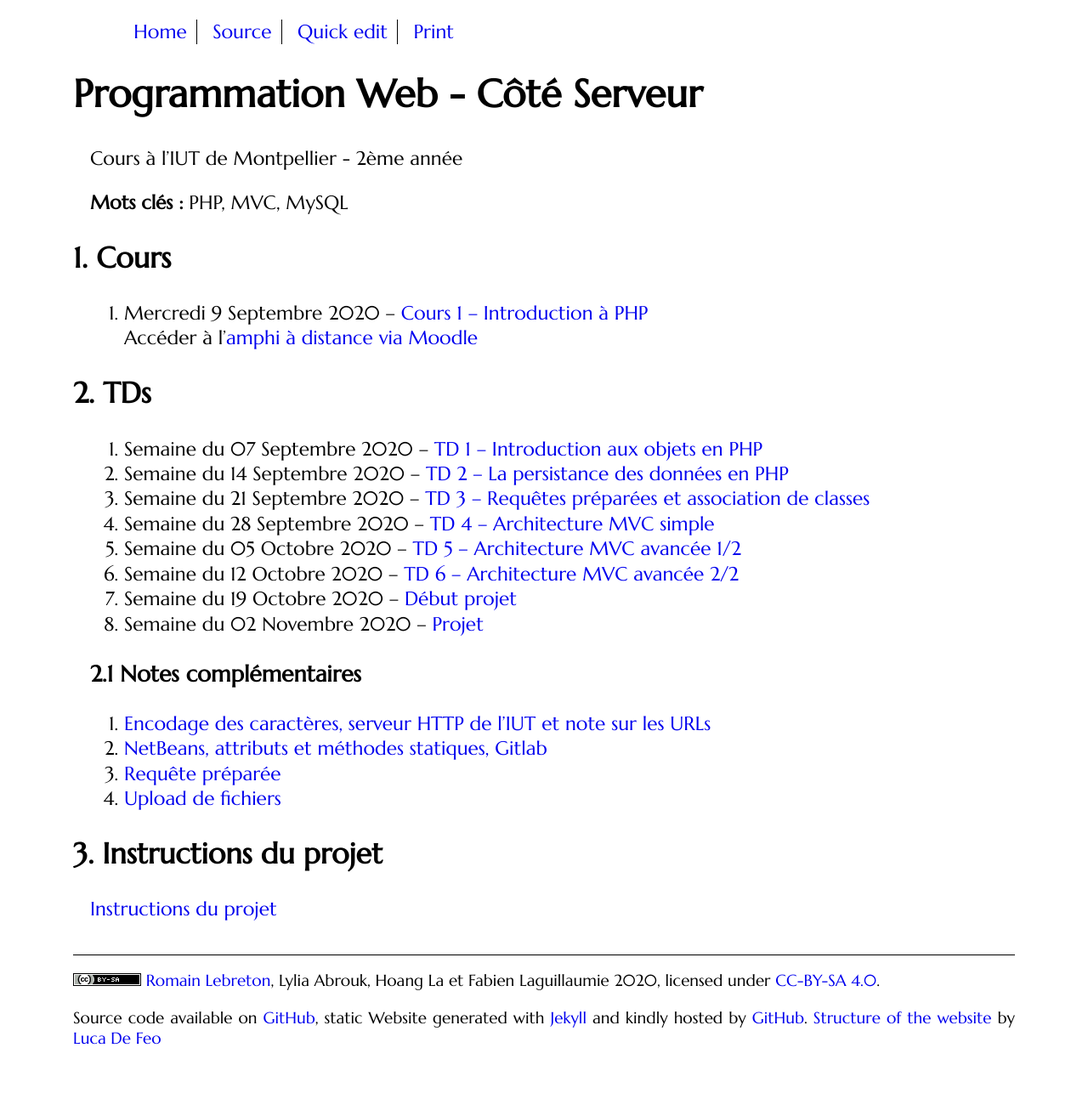
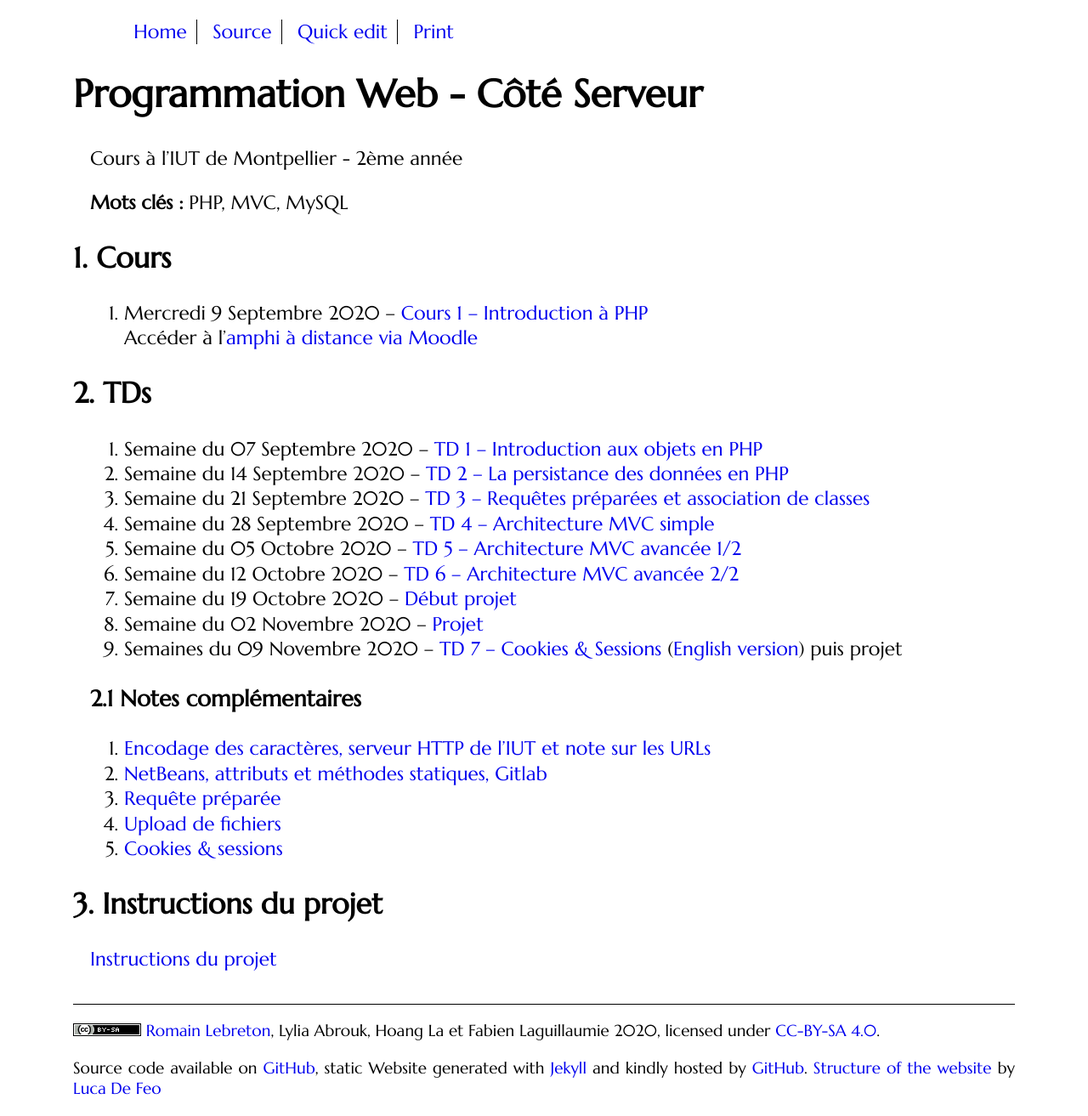
Before and after one commit to romainlebreton/R3.01-DeveloppementWeb, a Jekyll site: the page built from index.md, in a window 1280 px wide. Shown: the whole page at 85% size. Built offline with Jekyll 4.4.1, drawn with Linux system fonts in a browser that asks for light colours; some web fonts are replaced; before the commit the page ends 1254 px from its top, so only the background shows below that.

Commit message:
new week

```diff
--- a/index.md
+++ b/index.md
@@ -30,8 +30,8 @@ Cours à l'IUT de Montpellier - 2ème année
 <!-- ([English version](tutorials/tutorial6-en.html)) -->
 1. Semaine du 19 Octobre 2020 --  [Début projet](projet.html)
 1. Semaine du 02 Novembre 2020 -- [Projet](projet.html)
-<!-- 1. Semaines du 09 Novembre 2020 -- -->
-<!--    [TD 7 -- Cookies & Sessions](tutorials/tutorial7.html) ([English version](tutorials/tutorial7-en.html)) puis projet -->
+1. Semaines du 09 Novembre 2020 --
+   [TD 7 -- Cookies & Sessions](tutorials/tutorial7.html) ([English version](tutorials/tutorial7-en.html)) puis projet
 <!-- 1. Semaine du 16 Novembre 2020 -- -->
 <!--    [TD 8 -- Authentification & Validation par email](tutorials/tutorial8.html) ([English version](tutorials/tutorial8-en.html)) -->
 <!--    puis projet -->
@@ -46,7 +46,7 @@ Cours à l'IUT de Montpellier - 2ème année
 2. [NetBeans, attributs et méthodes statiques, Gitlab]({{site.baseurl}}/assets/tut2-complement.html)
 3. [Requête préparée]({{site.baseurl}}/assets/tut3-complement.html)
 4. [Upload de fichiers]({{site.baseurl}}/assets/tut4-complement.html)
-<!-- 5. [Cookies & sessions]({{site.baseurl}}/assets/tut7-complement.html) -->
+5. [Cookies & sessions]({{site.baseurl}}/assets/tut7-complement.html)
 
 
 ## Instructions du projet
```
